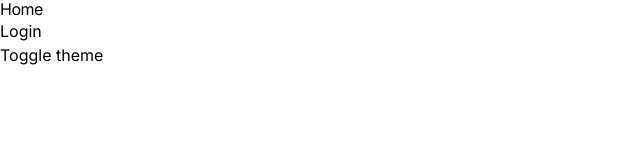
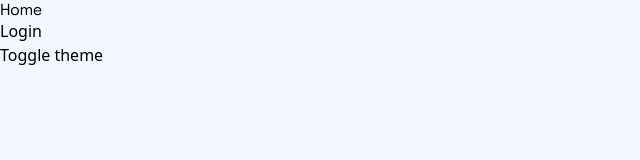
Before and after one commit to Joao-Eduardo-AJ/home-connect-crm, a Next.js app: page / in a window 1280 px wide. Shown: the top 160 px of the page, without its empty margins (0-640 px from the left). Built offline with nearby package versions, Linux system fonts and the light colour scheme.

Commit message:
style: updates styles

```diff
--- a/src/app/globals.css
+++ b/src/app/globals.css
@@ -3,7 +3,7 @@
 @tailwind utilities;
 
 * {
-    transition: all 0.3s;
+  transition: all 0.3s;
 }
 
 h1,
@@ -18,8 +18,51 @@ h6 {
   letter-spacing: -0.03em;
 }
 
-p, span {
+p,
+span {
   font-family: var(--font-inter);
   line-height: 150%;
   cursor: default;
 }
+
+.floating-ball-1 {
+  border-radius: 29% 71% 30% 70% / 58% 47% 53% 42%;
+  animation: ball1 60s linear infinite alternate;
+}
+
+.floating-ball-2 {
+  border-radius: 30% 70% 70% 30% / 30% 30% 70% 70%;
+  animation: ball2 60s linear infinite alternate;
+}
+
+@keyframes ball1 {
+  0% {
+    left: -20%;
+    top: 30%;
+  }
+  50% {
+    left: 20%;
+    top: 15%;
+  }
+  100% {
+    left: 50%;
+    top: -25%;
+    transform: rotate(360deg);
+  }
+}
+
+@keyframes ball2 {
+  0% {
+    right: -20%;
+    bottom: 30%;
+  }
+  50% {
+    right: 20%;
+    bottom: 15%;
+  }
+  100% {
+    right: 40%;
+    bottom: -25%;
+    transform: rotate(360deg);
+  }
+}
--- a/src/app/layout.tsx
+++ b/src/app/layout.tsx
@@ -1,9 +1,21 @@
 import type { Metadata } from "next";
-import { Inter } from "next/font/google";
+import { Inter, Space_Grotesk } from "next/font/google";
 import "./globals.css";
 import ToogleThemeButton from "@/components/toogle-theme-button";
 
-const inter = Inter({ subsets: ["latin"] });
+const inter = Inter({
+  display: "swap",
+  style: "normal",
+  subsets: ["latin"],
+  variable: "--font-inter"
+});
+
+const spaceGrotesk = Space_Grotesk({
+  display: "swap",
+  style: "normal",
+  subsets: ["latin"],
+  variable: "--font-space-grotesk"
+});
 
 export const metadata: Metadata = {
   title: "Create Next App",
@@ -17,7 +29,9 @@ export default function RootLayout({
 }>) {
   return (
     <html lang="en">
-      <body className={`${inter.className} bg-background dark:bg-text-850`}>
+      <body
+        className={`${inter.variable} ${spaceGrotesk.variable} overflow-hidden bg-background-light dark:bg-background-dark`}
+      >
         {children}
         <ToogleThemeButton />
       </body>
--- a/tailwind.config.ts
+++ b/tailwind.config.ts
@@ -25,6 +25,7 @@ const config: Config = {
         "primary-700": "#003BC2",
         "primary-800": "#002E97",
         "primary-900": "#001E65",
+        "primary-1000": "#00123b",
 
         "secondary-100": "#FFF6E0",
         "secondary-200": "#FFE0A8",
```
